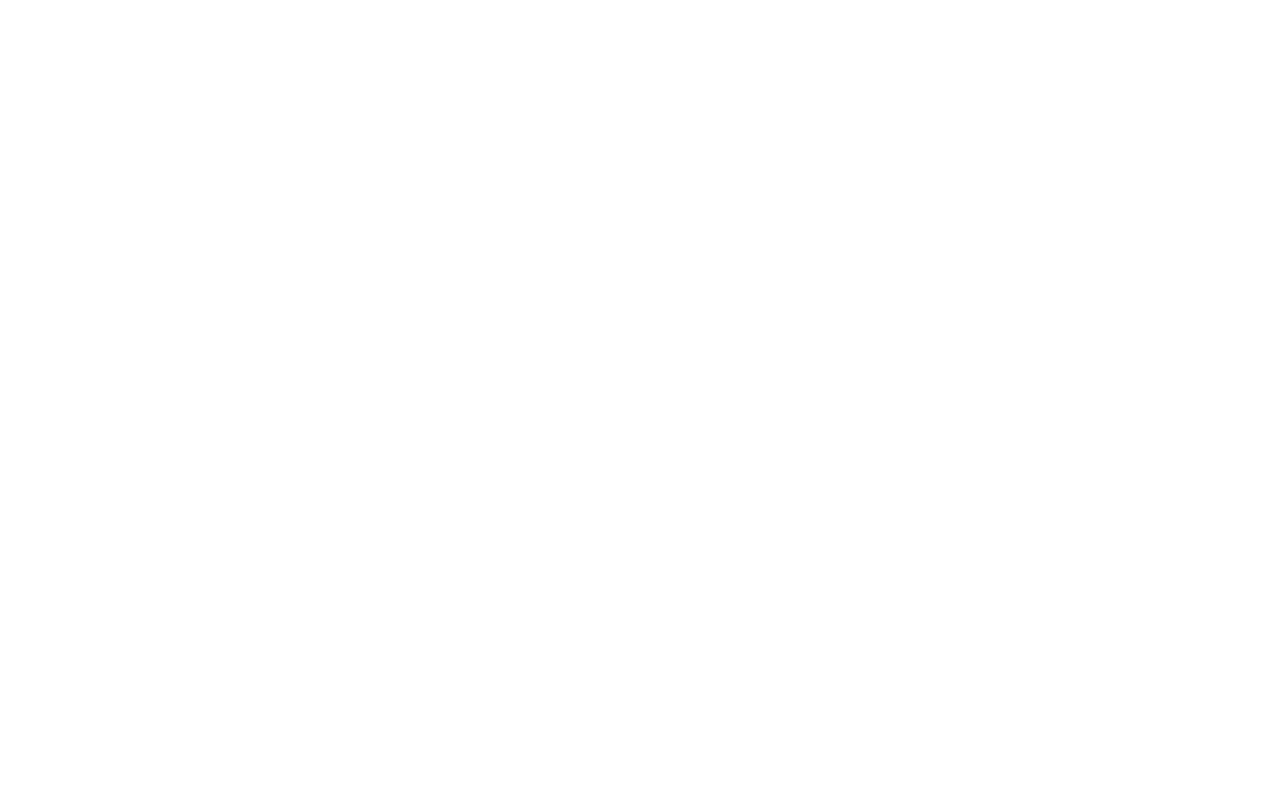
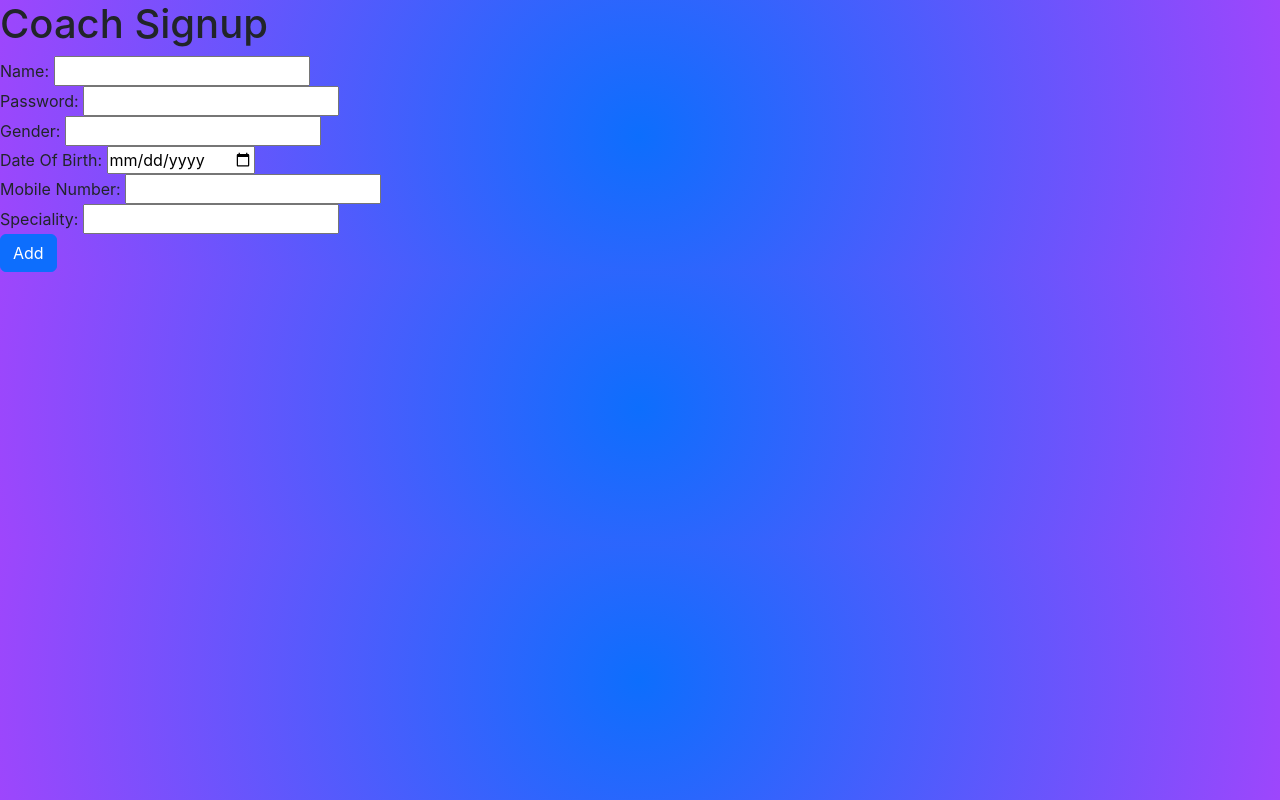
Before and after one commit to Mikey-Simmons/care-free-health, a React (Create React App) app: page /coachsignup in a window 1280 px wide. Before the commit this address had no page. Built offline with nearby package versions, Linux system fonts and the light colour scheme.

Commit message:
addedCoachSignup

```diff
--- a/db.json
+++ b/db.json
@@ -1,19 +1,136 @@
 {
-  "posts": [
+  "users": [
     {
       "id": 1,
-      "title": "json-server",
-      "author": "typicode"
+      "name": "Maria",
+      "password": "maria12345",
+      "gender": "F",
+      "dateOfBirth": "1996-01-01",
+      "email": "maria@gmail.com",
+      "mobileNumber": 1234567890,
+      "pincode": 123456,
+      "city": "Bangalore",
+      "state": "Karnataka",
+      "country": "India"
     }
   ],
-  "comments": [
+  "coaches": [
     {
       "id": 1,
-      "body": "some comment",
-      "postId": 1
+      "name": "Rose",
+      "password": "rose12345",
+      "gender": "F",
+      "dateOfBirth": "1996-01-01",
+      "mobileNumber": 1234567890,
+      "speciality": "Confidence Issues"
+    },
+    {
+      "name": "bobby",
+      "password": "fffffffffsds",
+      "gender": "Male",
+      "dateOfbirth": "2019-06-05",
+      "mobileNumber": "1234567890",
+      "speciality": "People",
+      "id": 2
+    },
+    {
+      "name": "Billy",
+      "password": "billy123",
+      "gender": "M",
+      "dateOfbirth": "2023-02-28",
+      "mobileNumber": "1234567890",
+      "speciality": "Meds",
+      "id": 3
+    },
+    {
+      "name": "2",
+      "password": "",
+      "gender": "",
+      "dateOfbirth": "",
+      "mobileNumber": "",
+      "speciality": "",
+      "id": 4
+    },
+    {
+      "name": "2",
+      "password": "",
+      "gender": "",
+      "dateOfbirth": "",
+      "mobileNumber": "",
+      "speciality": "",
+      "id": 5
+    },
+    {
+      "name": "eeeeee",
+      "password": "3",
+      "gender": "",
+      "dateOfbirth": "",
+      "mobileNumber": "",
+      "speciality": "",
+      "id": 6
+    },
+    {
+      "name": "Mr Trachy",
+      "password": "22223",
+      "gender": "Male",
+      "dateOfbirth": "2023-03-01",
+      "mobileNumber": "6661231234",
+      "speciality": "PE",
+      "id": 7
+    },
+    {
+      "name": "222",
+      "password": "22222",
+      "gender": "d",
+      "dateOfbirth": "2023-03-14",
+      "mobileNumber": "",
+      "speciality": "",
+      "id": 8
+    },
+    {
+      "name": "2222",
+      "password": "222222",
+      "gender": "d",
+      "dateOfbirth": "2023-03-15",
+      "mobileNumber": "22",
+      "speciality": "22",
+      "id": 9
+    },
+    {
+      "name": "ddd",
+      "password": "ddddd",
+      "gender": "d",
+      "dateOfbirth": "2023-03-14",
+      "mobileNumber": "",
+      "speciality": "",
+      "id": 10
+    },
+    {
+      "name": "www",
+      "password": "wwwww",
+      "gender": "w",
+      "dateOfbirth": "2000-01-14",
+      "mobileNumber": "w",
+      "speciality": "w",
+      "id": 11
+    },
+    {
+      "name": "Billy",
+      "password": "Bill123",
+      "gender": "Male",
+      "dateOfbirth": "1998-02-03",
+      "mobileNumber": "4058081234",
+      "speciality": "Creating positive vibes",
+      "id": 12
     }
   ],
-  "profile": {
-    "name": "typicode"
-  }
+  "bookings": [
+    {
+      "appointmentDate": "2020-09-24",
+      "slot": "10 AM to 11 AM",
+      "userId": 1,
+      "coachId": 1,
+      "id": 1
+    }
+  ]
 }
--- a/package.json
+++ b/package.json
@@ -6,6 +6,7 @@
     "@testing-library/jest-dom": "^5.16.5",
     "@testing-library/react": "^13.4.0",
     "@testing-library/user-event": "^13.5.0",
+    "axios": "^1.3.4",
     "jsonserver": "^0.1.6",
     "react": "^18.2.0",
     "react-dom": "^18.2.0",
--- a/src/App.js
+++ b/src/App.js
@@ -3,11 +3,13 @@
 
 import Home from "./components/Home";
 import {BrowserRouter, Routes, Route, Link} from 'react-router-dom';
+import CoachSignUp from "./components/CoachSignup";
 function App() {;
   return (
     <BrowserRouter>
     <Routes>
-      <Route path = "/" element={<Home/>}/>
+    <Route path = "/" element={<Home/>}/>
+      <Route path = "/coachsignup" element={<CoachSignUp/>}/>
     </Routes>
     </BrowserRouter>
 
--- a/src/components/CoachSignup.js
+++ b/src/components/CoachSignup.js
@@ -0,0 +1,108 @@
+import React, { useState, useEffect } from "react";
+import axios from "axios";
+import {Link} from 'react-router-dom'
+const CoachSignup = () => {
+  const [name, setName] = useState("");
+  const [password, setPassword] = useState("");
+  const [gender, setGender] = useState("");
+  const [dateOfbirth, setDateOfBirth] = useState("");
+  const [mobileNumber, setMobileNumber] = useState("");
+  const [speciality, setSpeciality] = useState("");
+
+  const [nameMessage, setNameMessage] = useState("");
+  const [passwordMessage, setPasswordMessage] = useState("");
+  const [genderMessage, setGenderMessage] = useState("");
+  const [dateOfBirthMessage, setDateOfBirthMessage] = useState("");
+  const [mobileNumberMessage, setMobileNumberMessage] = useState("");
+  const [specialtyMessage, setSpecialtyMessage] = useState("");
+  const [success, setSuccess] = useState("");
+  var today = new Date(Date());
+  const addCoach = (e) => {
+    e.preventDefault();
+    setSuccess("");
+    if(name.length<3 || name.length>50){
+        setNameMessage("Name should have 3 to 50 characters");
+    }
+    if(password.length<5||password.length>10){
+        setPasswordMessage("Password should have 5 to 10 characters")
+    }
+    let myDate = new Date(dateOfbirth);
+
+    if(today.getFullYear()- myDate.getFullYear()-1 <20){
+        setDateOfBirthMessage("You must be at least 20 years old to sign up.");
+    }
+    if(gender===""){
+        setGenderMessage("Gender is required")
+    }
+    if(mobileNumber.length!== 10 ){
+        setMobileNumberMessage("Mobile numnber should be exactly 10 digits");
+    }
+    if(speciality.length <10 || speciality.length>50){
+        setSpecialtyMessage("This field should be between 10 to 50 characters.");
+    }
+
+
+    else{
+
+
+
+      let newCoach = {
+        name: name,
+        password: password,
+        gender: gender,
+        dateOfbirth: dateOfbirth,
+        mobileNumber: mobileNumber,
+        speciality: speciality,
+      };
+      if(nameMessage===""&& passwordMessage===""&&genderMessage===""&&dateOfBirthMessage===""&&mobileNumberMessage===""&&specialtyMessage===""){
+
+
+      axios.post("http://localhost:8080/coaches", newCoach).then((res) => {
+        setSuccess(`New Coach has been added with the id ${res.data.id}`);
+
+      });
+      setName("");
+      setPassword("");
+      setGender("");
+      setDateOfBirth("");
+      setMobileNumber("");
+      setSpeciality("");
+    }
+}
+}
+  if(success===""){
+
+
+  return (
+    <>
+      <h1>Coach Signup</h1>
+
+      <form>
+        Name: <input type="text" value={name} onChange={(e) => {setName(e.target.value);setNameMessage("")}}/> <br></br>
+        <div className="text-danger">{nameMessage}</div>
+        Password: <input type="text" value={password} onChange={(e) => {setPassword(e.target.value);setPasswordMessage("")}}/><br></br>
+        <div className="text-danger">{passwordMessage}</div>
+        Gender: <input type="text" value={gender} onChange={(e) => {setGender(e.target.value);setGenderMessage("")}}/><br></br>
+        <div className="text-danger">{genderMessage}</div>
+        Date Of Birth: <input type="date" value={dateOfbirth} onChange={(e) => {setDateOfBirth(e.target.value);setDateOfBirthMessage("")}}/><br></br>
+        <div className="text-danger">{dateOfBirthMessage}</div>
+        Mobile Number: <input type="text" value={mobileNumber} onChange={(e) => {setMobileNumber(e.target.value);setMobileNumberMessage("")}}/><br></br>
+        <div className="text-danger">{mobileNumberMessage}</div>
+        Speciality: <input type="text" value={speciality} onChange={(e) => {setSpeciality(e.target.value);setSpecialtyMessage("")}}/><br></br>
+        <div className="text-danger">{specialtyMessage}</div>
+        <button onClick={addCoach} className="btn btn-primary">Add</button><br></br>
+
+      </form>
+    </>
+
+  );
+  }
+
+  else{
+    return(<>
+    <h1>You are a coach now!</h1>
+    <Link to="coachlogin" class="btn btn-primary">Login</Link>
+    </>)
+  }
+}
+export default CoachSignup;
--- a/src/components/Home.js
+++ b/src/components/Home.js
@@ -1,6 +1,7 @@
 import React from "react";
 import NavBar from "./NavBar"
 import Footer from "./Footer"
+import { Link } from "react-router-dom";
 function Home(){
     return(
         <>
@@ -22,7 +23,7 @@
 
     <a href="/" class="btn btn-primary">Login as a Coach</a>
 
-    <a href="/" class="btn btn-primary">Join as a Coach</a>
+    <Link to="coachsignup" class="btn btn-primary">Join as a Coach</Link>
   </div>
 </div>
 </div>
```
Also changed, not shown: src/db.json (deleted, +0 -37 lines), 1 other file (tests, documents, lock files or other folders).
